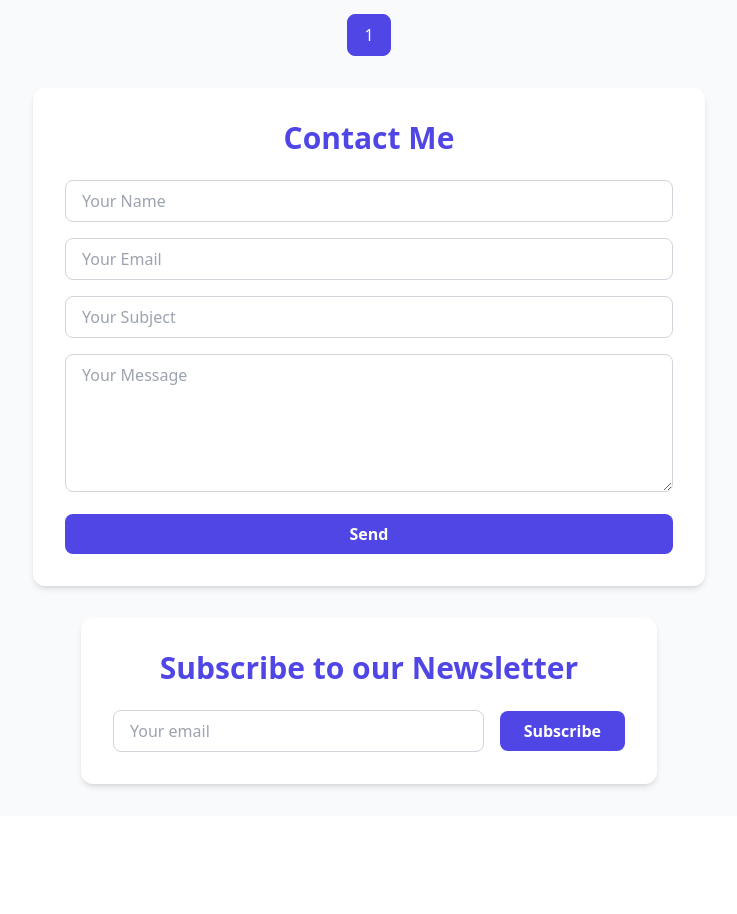
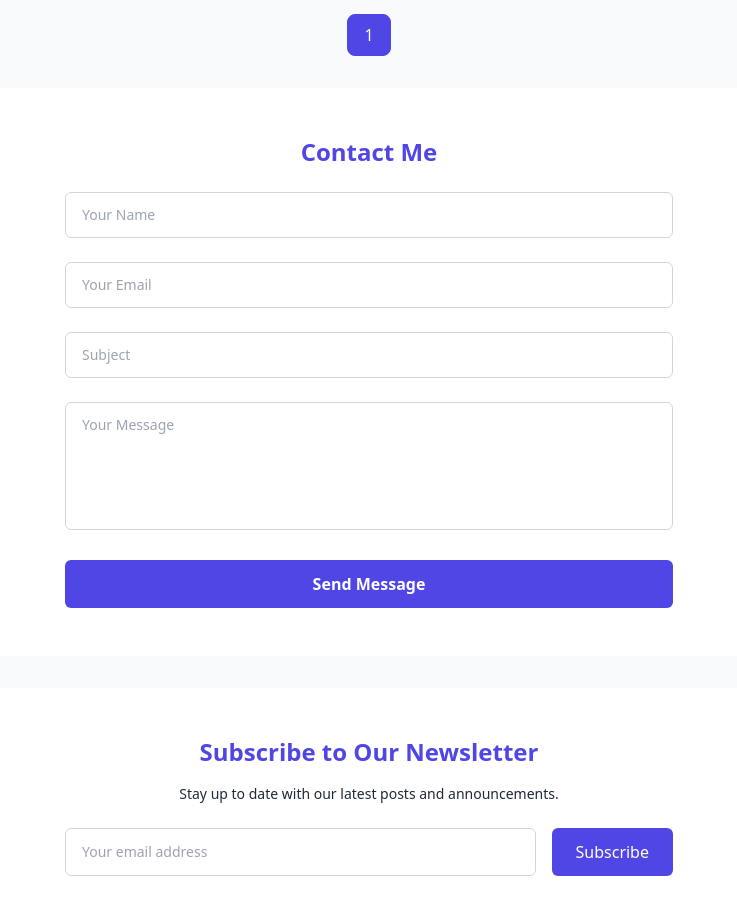
Before and after one commit to Sitholezw/my-blog, a React (Create React App) app: page / in a window 1280 px wide. Shown: the part 1380-2294 px from the top of the page, without its empty margins (271-1008 px from the left). Before the commit the page ends 2196 px from the top, so only its background shows below. Built offline with nearby package versions, Linux system fonts and the light colour scheme.

Commit message:
centered the newsletter and the contact form

```diff
--- a/src/components/ContactForm.js
+++ b/src/components/ContactForm.js
@@ -12,48 +12,51 @@ const ContactForm = () => {
   };
 
   return (
-    <section className="bg-surface-light dark:bg-surface-dark text-text-light dark:text-text-dark p-8 rounded-xl shadow-md max-w-2xl mx-auto my-10">
-      <h2 className="text-3xl font-bold text-primary dark:text-primary-light mb-6 text-center">
+  <section className="bg-surface-light dark:bg-surface-dark py-12">
+  <div className="max-w-2xl mx-auto px-4 sm:px-6 lg:px-8">
+    <h2 className="text-2xl font-bold text-primary dark:text-primary-light mb-6 text-center">
       Contact Me
     </h2>
-      <form onSubmit={sendEmail} className="space-y-4">
+    <form onSubmit={sendEmail} className="space-y-6">
       <input
         type="text"
         name="user_name"
         placeholder="Your Name"
         required
-          className="w-full px-4 py-2 border border-gray-300 dark:border-gray-600 rounded-lg bg-white dark:bg-gray-700 text-gray-800 dark:text-white focus:outline-none focus:ring-2 focus:ring-primary"
+        className="input-field"
       />
       <input
         type="email"
         name="user_email"
         placeholder="Your Email"
         required
-          className="w-full px-4 py-2 border border-gray-300 dark:border-gray-600 rounded-lg bg-white dark:bg-gray-700 text-gray-800 dark:text-white focus:outline-none focus:ring-2 focus:ring-primary"
+        className="input-field"
       />
       <input
         type="text"
         name="user_subject"
-          placeholder="Your Subject"
+        placeholder="Subject"
         required
-          className="w-full px-4 py-2 border border-gray-300 dark:border-gray-600 rounded-lg bg-white dark:bg-gray-700 text-gray-800 dark:text-white focus:outline-none focus:ring-2 focus:ring-primary"
+        className="input-field"
       />
       <textarea
         name="message"
         placeholder="Your Message"
         required
-          rows="5"
-          className="w-full px-4 py-2 border border-gray-300 dark:border-gray-600 rounded-lg bg-white dark:bg-gray-700 text-gray-800 dark:text-white focus:outline-none focus:ring-2 focus:ring-primary"
+        className="input-field h-32 resize-none"
       ></textarea>
       <button
         type="submit"
-          className="w-full bg-primary hover:bg-primary-dark text-white px-6 py-2 rounded-lg transition font-semibold"
+        className="w-full bg-primary text-white font-semibold py-3 rounded-md hover:bg-primary-dark transition"
       >
-          Send
+        Send Message
       </button>
     </form>
+  </div>
 </section>
+
 );
+
 };
 
 export default ContactForm;
--- a/src/components/NewsletterForm.js
+++ b/src/components/NewsletterForm.js
@@ -1,32 +1,39 @@
 import React from 'react';
 
 const NewsletterForm = () => (
-  <section className="bg-surface-light dark:bg-surface-dark text-text-light dark:text-text-dark p-8 rounded-xl shadow-md max-w-xl mx-auto mt-12 text-center">
-    <h2 className="text-2xl md:text-3xl font-bold text-primary dark:text-primary-light mb-6">
-      Subscribe to our Newsletter
+  <section className="bg-surface-light dark:bg-surface-dark py-12">
+  <div className="max-w-2xl mx-auto px-4 sm:px-6 lg:px-8 text-center">
+    <h2 className="text-2xl font-bold text-primary dark:text-primary-light mb-4">
+      Subscribe to Our Newsletter
     </h2>
+    <p className="text-sm text-text-light dark:text-text-dark mb-6">
+      Stay up to date with our latest posts and announcements.
+    </p>
     <form
       action="https://YOUR_MAILCHIMP_URL"
       method="post"
       target="_blank"
-      className="flex flex-col sm:flex-row gap-4 items-center justify-center"
+      className="flex flex-col sm:flex-row gap-4"
     >
       <input
         type="email"
         name="EMAIL"
-        placeholder="Your email"
+        placeholder="Your email address"
         required
-        className="w-full sm:w-auto flex-1 px-4 py-2 border border-gray-300 dark:border-gray-600 rounded-lg bg-white dark:bg-gray-700 text-gray-800 dark:text-white focus:outline-none focus:ring-2 focus:ring-primary"
+        className="input-field flex-1"
       />
       <button
         type="submit"
-        className="bg-primary hover:bg-primary-dark text-white px-6 py-2 rounded-lg transition font-semibold"
+        className="bg-primary text-white px-6 py-3 rounded-md font-medium hover:bg-primary-dark transition"
       >
         Subscribe
       </button>
     </form>
-  </section>
+  </div>
+</section>
+
 );
+
 
 export default NewsletterForm;
 // This component renders a newsletter subscription form.
--- a/src/index.css
+++ b/src/index.css
@@ -11,3 +11,6 @@
     @apply bg-surface-light dark:bg-surface-dark text-text-light dark:text-text-dark p-6 rounded-xl shadow-md;
   }
 }
+.input-field {
+  @apply w-full px-4 py-3 rounded-md border border-gray-300 dark:border-gray-600 bg-white dark:bg-surface-dark text-sm text-gray-900 dark:text-white focus:outline-none focus:ring-2 focus:ring-primary;
+}
```
Lines whose indentation alone changed are shown as unchanged.
